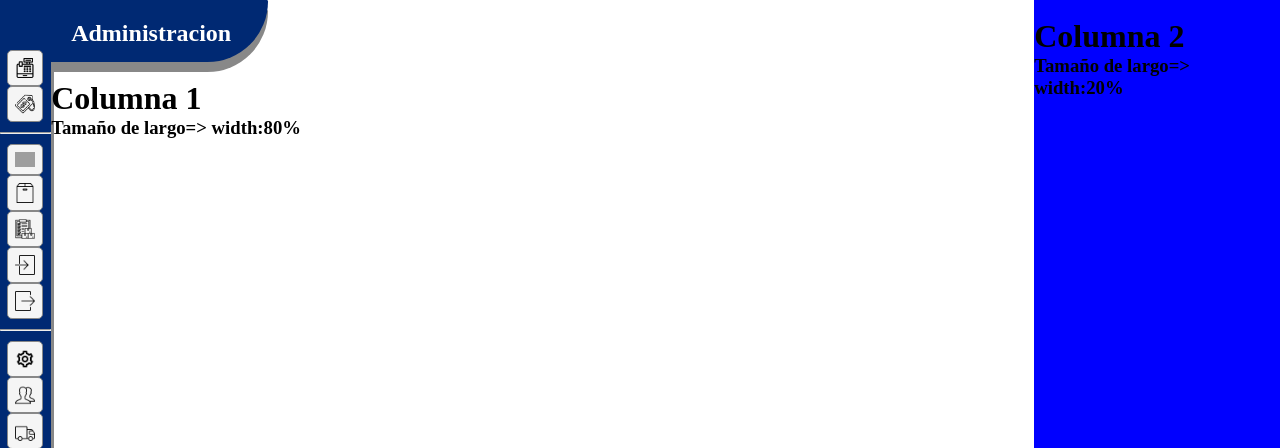
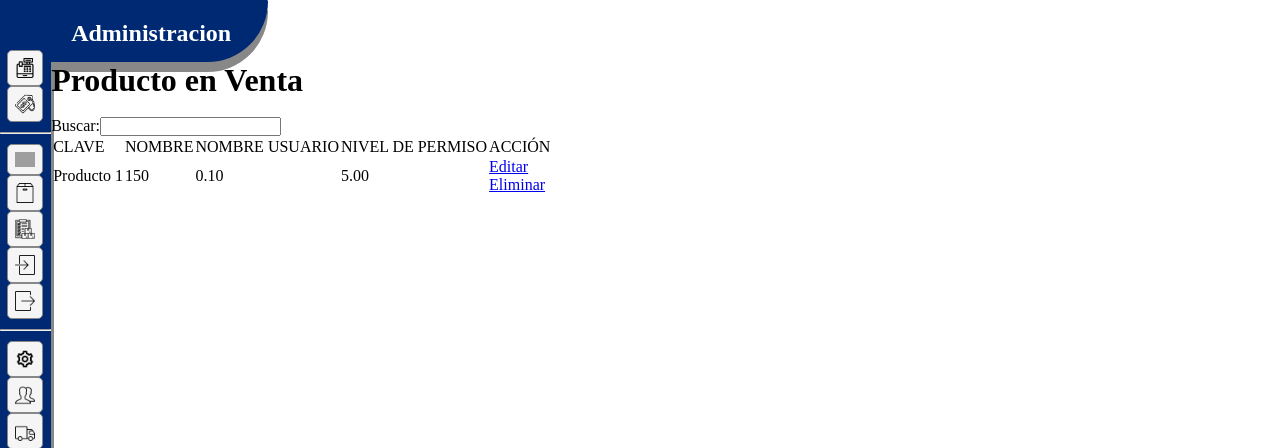
Before and after one commit to RodrigoTrevinoLuna/Tienda-Proyecto, a PHP site: page /administracion.html in a window 1280 px wide. Shown: the top 448 px of the page. Run offline with PHP 8.4, Linux system fonts and the light colour scheme; grey boxes are pictures that could not be loaded.

Commit message:
Ivan-cambios

```diff
--- a/JS/ventas.js
+++ b/JS/ventas.js
@@ -39,7 +39,7 @@ new Chart($grafica, {
         },
     }
 });
-
+/*
 //Obtener una referencia al elementos canvas del DOM
 const $grafica = document.querySelector("#grafica2");
 //Las etiquetas son las que van en el eje X.
@@ -71,3 +71,4 @@ new Chart($grafica2, {
         },
     }
 });
+*/
--- a/administracion.html
+++ b/administracion.html
@@ -64,9 +64,41 @@
                         </div>
                         <div class="datos">
                             <!--Apartir de aqui abajo ya puedes escribir codigo -->
-                                <br>
-                                <h1>Columna 1</h1>
-                                <h3>Tamaño de largo=> width:80%</h3>
+                            <h1 class="titulo-pedidos">Producto en Venta</h1>
+                            <br>
+                            <div class="buscar">
+                                <label>Buscar:</label><input type="text">
+                            </div>
+                            <div class="tabla my-custom-scrollbar table-wrapper-scroll-y">
+
+                                <table  >
+                                    <thead>
+                                        <tr>
+                                            <td class="nameP">CLAVE</td>
+                                            <td class="unidadI">NOMBRE </td>
+                                            <td class="unidadN">NOMBRE USUARIO</td>
+                                            <td class="unidadN">NIVEL DE PERMISO</td>
+                                            <td class="unidadN">ACCIÓN</td>
+
+
+                                        </tr>
+                                    </thead>
+                                    <tbody>
+                                        <tr class="fila">
+                                            <td >Producto 1</td>
+                                            <td class="P">150</td>
+                                            <td >0.10</td>
+                                            <td>5.00</td>
+                                            <td class="accion"><a href="#">Editar</a><a href="#">Eliminar</a></td>
+                                        </tr>
+
+                                        <!--No borrar-->
+                                        <tr><td></td><td></td><td></td><td></td><td class="accion"></td></tr>
+                                    </tbody>
+                                </table>
+                        </div>
+                            </div><!--Cierre de div datos-->
+                    </div>
                             </div><!--Cierre de div datos-->
                     </div>
                     <div class="columna-2">
--- a/gastos.html
+++ b/gastos.html
@@ -73,10 +73,7 @@
                                 <canvas id="grafica"></canvas>
                                 <script src="js/gastos.js"> </script>
                             </div>
-                            <div class="graf">
-                                <canvas id="grafica"></canvas>
-                                <script src="js/gastos.js"> </script>
-                            </div>
+
                         </div><!--Cierre de div datos-->
                     </div>
                     <div class="columna-2">
```
Also changed, not shown: css/administracion.css (added, +10 -0 lines), css/gastos.css (+7 -0 lines), ventas.html (+5 -5 lines).
